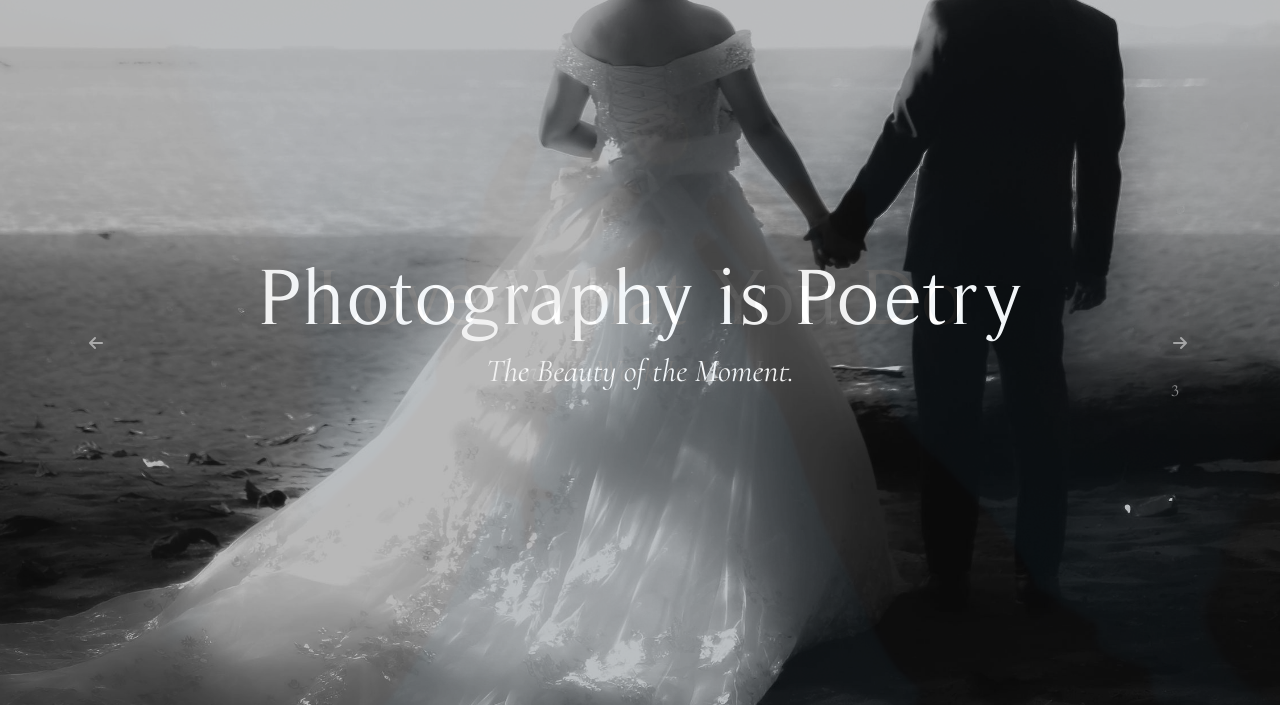
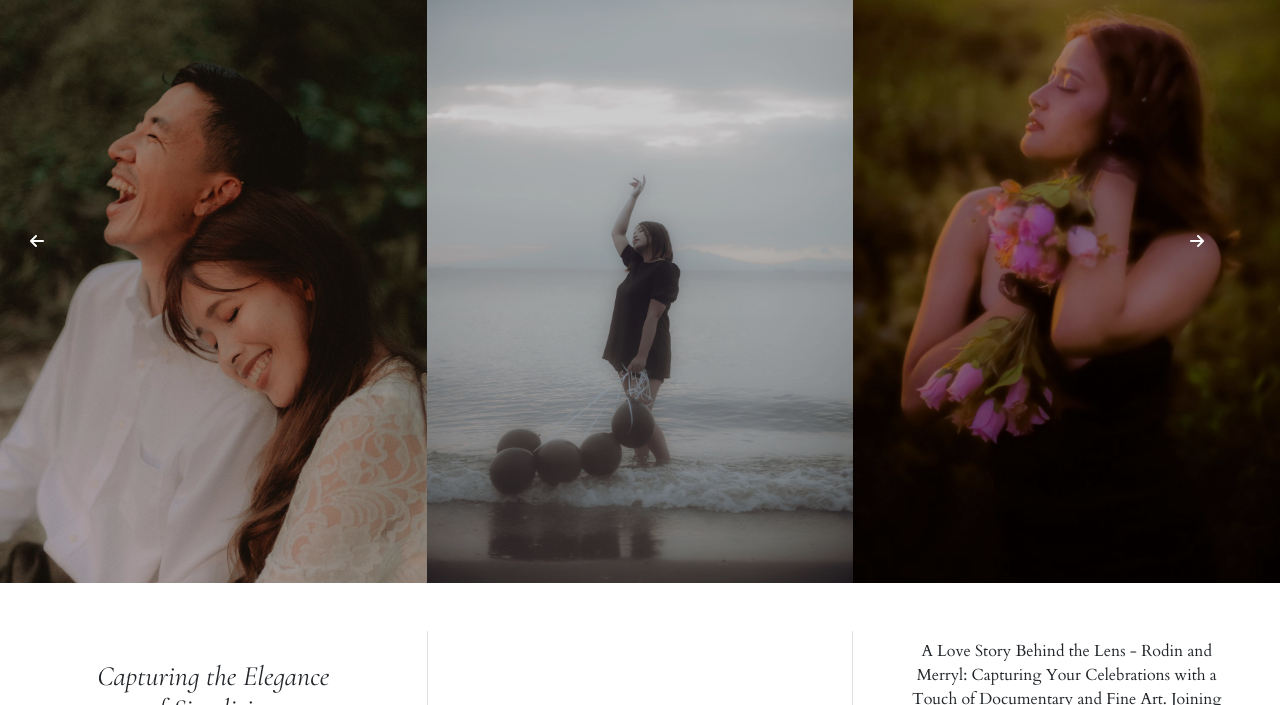
Before and after one commit to thenameismiggy/Sulyap-Studios-Redesign, a plain HTML site: page index.html in a window 1280 px wide. Shown: the part 57-762 px from the top of the page. Drawn offline with nearby package versions, Linux system fonts and the light colour scheme.

Commit message:
Reworked carousel, still has bug for looping

```diff
--- a/index.html
+++ b/index.html
@@ -85,42 +85,15 @@
 	<!-- Main Content Start -->
 	<div class="p-0">
 		<!-- Carousel Start -->
-		<div id="headerCarousel" class="carousel slide carousel-fade" data-ride="carousel">
-			<div class="carousel-inner">
-				<div class="carousel-item active">
-					<img src="./images/main-bg1.jfif" class="d-block w-100" alt="...">
-					<div class="carousel-caption d-flex flex-column justify-content-center h-100">
-						<h1>Photography is Poetry</h1>
-						<h3>The Beauty of the Moment.</h3>
-					</div>
+		<div id="headerCarousel" class="carousel-container m-0 p-0">
+			<div class="inner-carousel row w-100 m-0 p-0" role="listbox">
+				<div class="track">
 				</div>
-				<div class="carousel-item">
-					<img src="./images/main-bg2.jfif" class="d-block w-100" alt="...">
-					<div class="carousel-caption d-flex flex-column justify-content-center h-100">
-						<h1>Love What You Do</h1>
-						<h3>Love It. Work It. Live It.</h3>
-					</div>
-				</div>
-				<div class="carousel-item">
-					<img src="./images/main-bg3.jfif" class="d-block w-100" alt="...">
-					<div class="carousel-caption d-flex flex-column justify-content-center h-100">
-						<h1>Capturing Love</h1>
-						<h3>Taking an Image. Freezing a Moment.</h3>
-					</div>
+				<div class="nav">
+					<i class="prev fas fa-arrow-left"></i>
+					<i class="next fas fa-arrow-right"></i>
 				</div>
 			</div>
-			<button class="carousel-control-prev" type="button" data-target="#headerCarousel" data-slide="prev">
-				<i class="fas fa-arrow-left" aria-hidden="true"></i>
-				<span class="sr-only">Previous</span>
-			</button>
-			<button class="carousel-control-next" type="button" data-target="#headerCarousel" data-slide="next">
-				<i class="fas fa-arrow-right" aria-hidden="true"></i>
-				<span class="sr-only">Next</span>
-				<div class="carousel-pager">
-					<div class="pager-current py-5"></div>
-					<div class="pager-total py-5"></div>
-				</div>
-			</button>
 		</div>
 		<!-- Carousel End -->
 
--- a/scripts/scripts.js
+++ b/scripts/scripts.js
@@ -1,3 +1,33 @@
+const prev = document.querySelector(".prev");
+const next = document.querySelector(".next");
+const carousel = document.querySelector(".carousel-container");
+const track = document.querySelector(".track");
+const imageUrls = ["./images/carousel-1.jfif", "./images/carousel-2.jpg", "./images/carousel-3.jfif", "./images/carousel-4.jpg", "./images/carousel-5.jpg", "./images/carousel-6.jfif", "./images/carousel-7.jfif", "./images/carousel-8.jpg", "./images/carousel-9.jfif"];
+let index = 0;
+let currentPosition = 0;
+
+for (let i = 0; i < imageUrls.length; i++) {
+  let image = new Image();
+  image.src = imageUrls[i];
+  image.setAttribute("class", "img-fluid mx-auto d-block");
+  let child = document.createElement("div");
+  child.setAttribute("class", "item m-0 p-0 col-4");
+  track.appendChild(child);
+  child.appendChild(image);
+};
+
+prev.addEventListener("click", function() {
+  currentPosition += 33.33;
+  track.style.transform = "translateX(" + currentPosition + "%)";
+});
+
+next.addEventListener("click", function() {
+  currentPosition -= 33.33;
+  track.style.transform = "translateX(" + currentPosition + "%)";
+});
+
+//need to convert to vanilla JS
+
 const $dropdown = $(".dropdown");
 const $dropdownToggle = $(".dropdown-toggle");
 const $dropdownMenu = $(".dropdown-menu");
@@ -5,7 +35,7 @@ const showClass = "show";
 var totalItems = $('.carousel-item').length;
 var currentIndex = $('div.active').index() + 1;
 
-$(window).on("load resize", function() {
+$(window).on('load resize', function() {
   $('.pager-total').html(totalItems);
   if (this.matchMedia("(min-width: 768px)").matches) {
     $dropdown.hover(
@@ -26,8 +56,3 @@ $(window).on("load resize", function() {
     $dropdown.off("mouseenter mouseleave");
   }
 });
-
-$('.carousel').on("slide.bs.carousel", function() {
-  currentIndex = $('div.active').index() + 1;
-  $('.pager-current').html(currentIndex);
-});
--- a/styles.css
+++ b/styles.css
@@ -40,29 +40,6 @@ a {
 	flex-flow: row nowrap;
 }
 
-/*Set carousel height*/
-.carousel .carousel-item {
-	height: 100vh;
-}
-
-/*Ensures images fit into 100vh*/
-.carousel-item img {
-	object-fit: cover;
-	height: 100vh;
-}
-
-/*Add black overlay to the images*/
-.carousel-item:after {
-	background: rgba(0,0,0,0.2);
-	display: block;
-	position: absolute;
-	top: 0;
-	bottom: 0;
-	left: 0;
-	right: 0;
-	content: "";
-}
-
 /*Remove default arrow from dropdown*/
 .dropdown-toggle::after {
 	content: none;
@@ -70,19 +47,11 @@ a {
 
 /*Change dropdown opacity*/
 .dropdown .dropdown-menu {
-	background-color: rgba(255,255,255,0.2);
+	background-color: rgba(0,0,0,0.2);
 }
 
 .dropdown-item {
 	color: #cccccc;
-}
-
-.carousel-caption > h1 {
-	font-size: 5rem;
-}
-
-.carousel-caption > h3 {
-	font-size: 2rem;
 }
 
 .carousel-pager {
@@ -111,3 +80,61 @@ a {
 #hero-description {
 	right: 0;
 }
+
+/*Set carousel height*/
+.carousel-container .item {
+	height: 100%;
+}
+
+.item img {
+	object-fit: cover;
+	height: 100%;
+}
+
+.inner-carousel {
+	overflow: hidden;
+}
+
+/*Add black overlay to the images*/
+.item:after {
+	background: rgba(0,0,0,0.2);
+	display: block;
+	position: absolute;
+	top: 0;
+	bottom: 0;
+	left: 0;
+	right: 0;
+	content: "";
+}
+
+.track {
+	display: inline-flex;
+	transition: transform 0.5s ease-in-out;
+}
+
+.prev, .next {
+	position: absolute;
+	top: 50%;
+	transform: translatey(-50%);
+	width: 60px;
+	height: 60px;
+	outline: none;
+	cursor: pointer;
+	color: white;
+}
+
+.nav .prev {
+	left: 30px;
+}
+
+.nav .prev.hide {
+	display: none;
+}
+
+.nav .next {
+	right: 30px;
+}
+
+.nav .next.hide {
+	display: none;
+}
```
Also changed, not shown: images/carousel-1.jfif (added), images/carousel-2.jpg (added), images/carousel-3.jfif (added), images/carousel-4.jpg (added), images/carousel-5.jpg (added), images/carousel-6.jfif (added), images/carousel-7.jfif (added), images/carousel-8.jpg (added), images/carousel-9.jfif (added), images/main-bg1.jfif (deleted), images/main-bg2.jfif (deleted), images/main-bg3.jfif (deleted).
